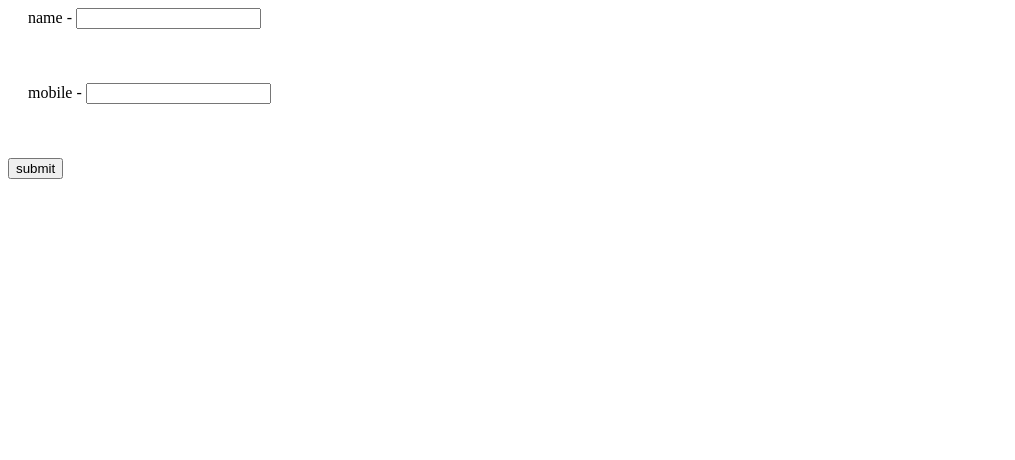
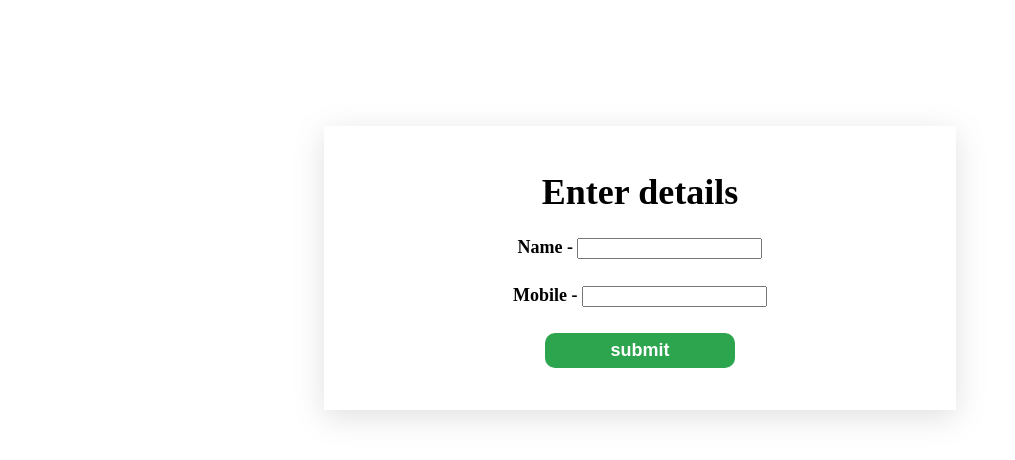
Before and after one commit to 14sourabh7/test_JS, a plain HTML site: page index.html in a window 1280 px wide. Shown: the whole page, without its empty margins (0-1015 px from the left). Drawn offline with Linux system fonts and the light colour scheme.

Commit message:
tried some ui on the form

```diff
--- a/index.html
+++ b/index.html
@@ -6,38 +6,64 @@
     <meta name="viewport" content="width=device-width, initial-scale=1.0" />
     <title>Document</title>
     <style>
+      #wrapper {
+        width: 50%;
+        height: 30%;
+        margin: auto;
+        display: flex;
+        align-items: center;
+        flex-direction: column;
+        padding-top: 20px;
+        margin-top: 10%;
+        box-shadow: rgba(100, 100, 111, 0.2) 0px 7px 29px 0px;
+        font-weight: bold;
+        font-size: large;
+      }
+      p {
+        font-size: small;
+        font-weight: normal;
+      }
       #errorName {
         color: red;
       }
       #errorMobile {
         color: red;
       }
-      label {
-        margin: 20px;
+      .btn {
+        width: 30%;
+        height: 35px;
+        font-weight: bold;
+        font-size: large;
+        color: white;
+        background-color: #2da44e;
+        border: none;
+        border-radius: 10px;
       }
-      input {
-        margin-bottom: 20px;
+      #success {
+        margin-left: 10%;
+        font-size: medium;
       }
     </style>
   </head>
   <body>
     <div id="wrapper">
+      <h1>Enter details</h1>
       <label for="name">
-        name -
+        Name -
         <input type="text" id="name" />
       </label>
       <p id="errorName"></p>
-      <br />
+
       <label for="mobile">
-        mobile -
+        Mobile -
         <input type="text" id="mobile" />
       </label>
 
       <p id="errorMobile"></p>
+
+      <input class="btn" type="button" value="submit" onClick="submitData()" />
       <br />
-      <input type="button" value="submit" onClick="submitData()" />
-      <br />
-      <p id="success"></p>
+      <h1 id="success"></h1>
     </div>
     <script src="script.js"></script>
   </body>
--- a/script.js
+++ b/script.js
@@ -1,52 +1,69 @@
 function submitData() {
-  var name = document.getElementById("name").value;
-  var mobile = document.getElementById("mobile").value;
-  console.log(name, mobile);
-  var hasNumber = /\d/;
+  var name = document.getElementById("name").value; //variable for name
+  var mobile = document.getElementById("mobile").value; //variable for mobile
+  var hasNumber = /^[a-zA-Z ]{2,30}$/; //exp for string check
+  document.getElementById("success").innerHTML = ""; //hiding message incase of error
 
+  // block to validate name
   if (name) {
-    if (hasNumber.test(name)) {
-      document.getElementById("errorName").style.display = "block";
-      document.getElementById("errorName").innerHTML = "Enter string";
+    if (!hasNumber.test(name)) {
+      document.getElementById("errorName").innerHTML =
+        "*Name should contain only string";
       document.getElementById("name").style.borderColor = "red";
+      document.getElementById("wrapper").style.boxShadow =
+        "rgba(255, 10, 31, 0.616) 0px 7px 29px 0px";
     } else {
       document.getElementById("name").style.borderColor = "black";
-      document.getElementById("errorName").style.display = "none";
+      document.getElementById("errorName").innerHTML = "";
     }
   } else {
-    document.getElementById("errorName").innerHTML = "*name field is empty";
+    document.getElementById("errorName").innerHTML = "*Name can't be empty.";
     document.getElementById("name").style.borderColor = "red";
-    document.getElementById("errorName").style.display = "block";
+    document.getElementById("wrapper").style.boxShadow =
+      "rgba(255, 10, 31, 0.616) 0px 7px 29px 0px";
   }
+
+  // block to validate mobile
   if (mobile) {
     if (isNaN(mobile)) {
-      document.getElementById("errorMobile").style.display = "block";
-      document.getElementById("errorMobile").innerHTML = "Enter numeric digits";
+      document.getElementById("errorMobile").innerHTML =
+        "*Mobile number should be numeric";
       document.getElementById("mobile").style.borderColor = "red";
-      return;
+      document.getElementById("wrapper").style.boxShadow =
+        "rgba(255, 10, 31, 0.616) 0px 7px 29px 0px";
     } else {
       document.getElementById("mobile").style.borderColor = "black";
-      document.getElementById("errorMobile").style.display = "none";
+      document.getElementById("errorMobile").innerHTML = "";
     }
   } else {
-    document.getElementById("errorMobile").style.display = "block";
-    document.getElementById("errorMobile").innerHTML = "*mobile field is empty";
+    document.getElementById("errorMobile").innerHTML =
+      "*Mobile number can't be empty.";
     document.getElementById("mobile").style.borderColor = "red";
+    document.getElementById("wrapper").style.boxShadow =
+      "rgba(255, 10, 31, 0.616) 0px 7px 29px 0px";
   }
 
+  // final output block
   if (name && mobile) {
-    if (!hasNumber.test(name) && !isNaN(mobile)) {
+    if (hasNumber.test(name) && !isNaN(mobile)) {
+      //validating mobile number
       if (mobile.length == 10) {
-        document.getElementById("errorMobile").style.display = "none";
-        document.getElementById("errorName").style.display = "none";
+        document.getElementById("errorMobile").innerHTML = "";
+        document.getElementById("errorName").innerHTML = "";
         document.getElementById("name").style.borderColor = "black";
         document.getElementById("mobile").style.borderColor = "black";
+        document.getElementById("wrapper").style.boxShadow =
+          "rgba(105, 226, 81, 0.822) 0px 7px 29px 0px";
 
-        document.getElementById("success").innerHTML = "submitted successfully";
+        document.getElementById("success").innerHTML =
+          "Submitted Successfully - " + name + ":" + mobile + "."; //final result
       } else {
         document.getElementById("mobile").style.borderColor = "red";
-        document.getElementById("errorMobile").style.display = "block";
-        document.getElementById("errorMobile").innerHTML = "enter 10 digits";
+        document.getElementById("errorMobile").innerHTML =
+          "*Mobile number must be of 10 digits.";
+
+        document.getElementById("wrapper").style.boxShadow =
+          "rgba(255, 10, 31, 0.616) 0px 7px 29px 0px";
       }
     }
   }
```
